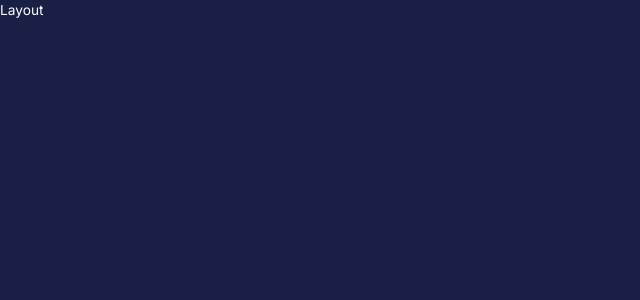
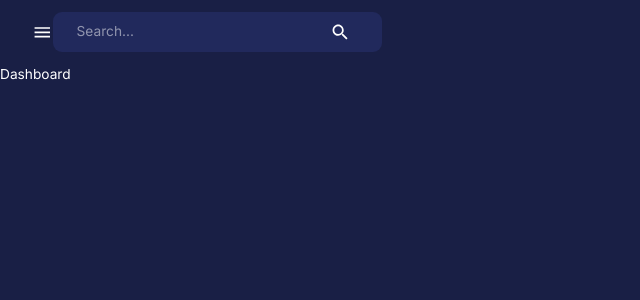
Before and after one commit to rhythum12/admin_dashboard, a React (Create React App) app in the folder client/: page /dashboard in a window 1280 px wide. Shown: the top 300 px of the page, without its empty margins (0-640 px from the left). Built offline with nearby package versions, Linux system fonts and the light colour scheme.

Commit message:
made NavBar

```diff
--- /dev/null
+++ b/client/src/components/FlexBetween.jsx
@@ -0,0 +1,10 @@
+const { Box } = require("@mui/material");
+const { styled } = require("@mui/system");
+
+const FlexBetween = styled(Box)({
+    display: "flex",
+    justifyContent: "space-between",
+    alignItems: "center"
+});
+
+export default FlexBetween;
--- /dev/null
+++ b/client/src/components/Navbar.jsx
@@ -0,0 +1,43 @@
+import React, { useState } from "react";
+import { LightModeOutlined, Menu as MenuIcon, Search, SettingsOutlined } from "@mui/icons-material";
+import { DarkModeOutlined } from "@mui/icons-material";
+import { ArrowDropDownOutlined } from "@mui/icons-material";
+import FlexBetween from "components/FlexBetween";
+import { useDispatch } from "react-redux";
+import { setMode } from "state";
+import profileImage from "assets/profile.jpeg"
+import { AppBar, IconButton, InputBase, Toolbar, useTheme } from "@mui/material";
+
+const Navbar = () => {
+    const dispatch = useDispatch();
+    const theme = useTheme();
+  return <AppBar
+    sx={{
+        position: "static",
+        background: "none",
+        boxShadow: "none",
+    }}
+  >
+    <Toolbar sx={{ justifyContent: "space-between"}}>
+        {/* Left Side */}
+        <FlexBetween>
+            <IconButton onClick={() => console.log('open/close side bar')}>
+                <MenuIcon />
+                <FlexBetween
+                    backgroundColor={theme.palette.background.alt}
+                    borderRadius="9px"
+                    gap="3rem"
+                    p="0.1rem 1.5rem"
+                >
+                    <InputBase placeholder="Search..."/>
+                    <IconButton>
+                        <Search />
+                    </IconButton>
+                </FlexBetween>
+            </IconButton>
+        </FlexBetween>
+    </Toolbar>
+  </AppBar>
+}
+
+export default Navbar
--- a/client/src/scenes/layout/index.jsx
+++ b/client/src/scenes/layout/index.jsx
@@ -1,7 +1,19 @@
-import React from 'react'
+import React, { useState } from 'react';
+import { Box, useMediaQuery } from '@mui/material';
+import { Outlet } from 'react-router-dom';
+import { useSelector } from 'react-redux';
+import Navbar from "components/Navbar";
+
 
 const Layout = () => {
-  return <div>Layout</div>
-}
+  return (
+   <Box width="100%" height="100%">
+      <Box>
+        <Navbar/>
+        <Outlet/>
+      </Box>
+   </Box>
+  );
+};
 
 export default Layout
```
